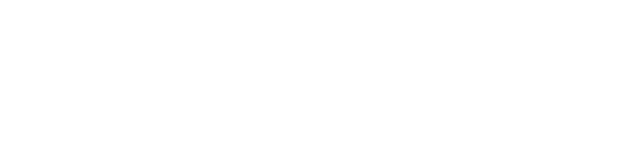
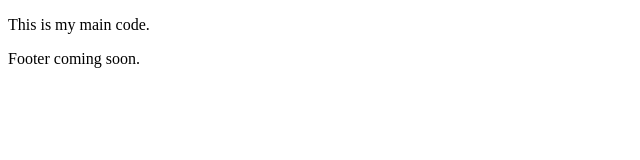
Before and after one commit to BeecaseKC/HTML, a plain HTML site: page index.html in a window 1280 px wide. Shown: the whole page, without its empty margins (0-640 px from the left). Drawn offline with Linux system fonts and the light colour scheme.

Commit message:
added some text

```diff
--- a/index.html
+++ b/index.html
@@ -8,10 +8,12 @@
 
     <body>
         <main>
+            <p>This is my main code.</p>
 
         </main>
 
         <footer>
+            <p>Footer coming soon.</p>
 
         </footer>
 
```
